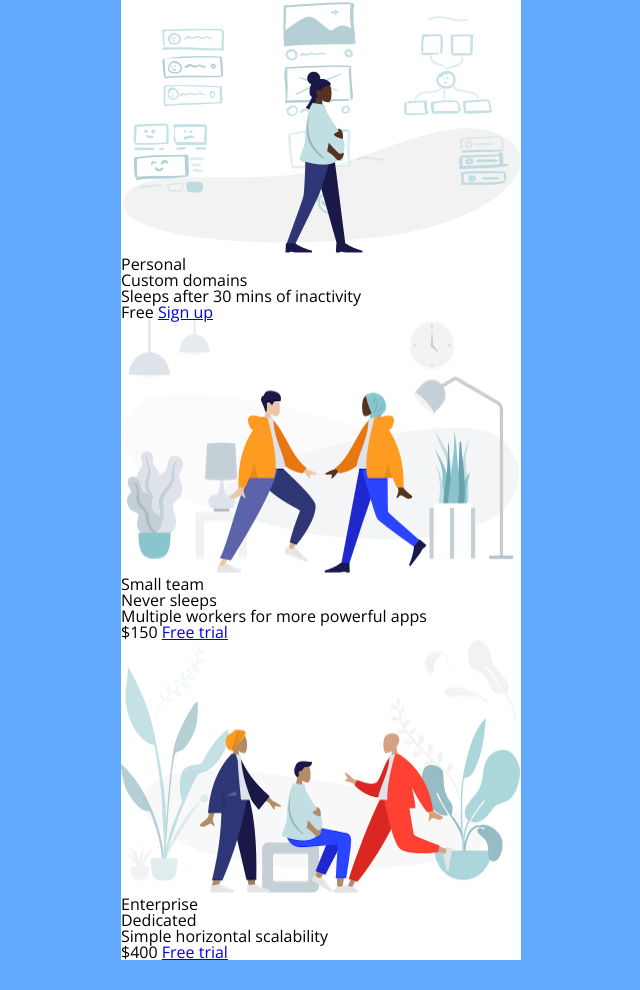
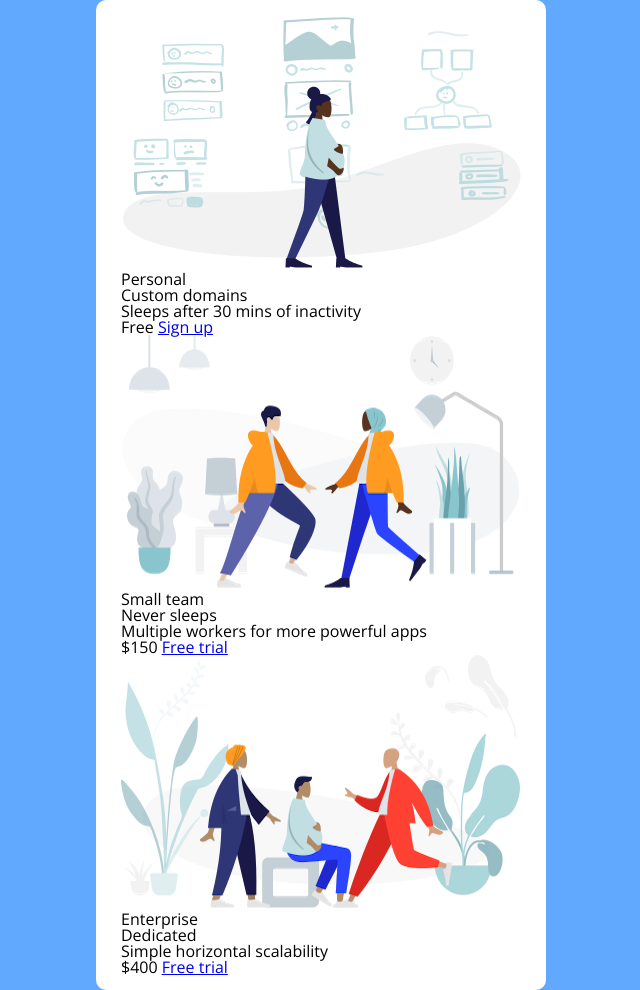
Before and after one commit to janeetazahid/Web-Developer-Course, a plain HTML site: page FlexBox/pricing_tables/index.html in a window 1280 px wide. Shown: the whole page, without its empty margins (319-959 px from the left). Before the commit the page ends 963 px from the top, so only its background shows below. Drawn offline with nearby package versions, Linux system fonts and the light colour scheme.

Commit message:
adding padding

```diff
--- a/FlexBox/pricing_tables/style.css
+++ b/FlexBox/pricing_tables/style.css
@@ -59,5 +59,7 @@ body{
 }
 .panel{
     background-color: white;
+    border-radius: 10px;
+    padding: 15px 25px;
 
 }
```
